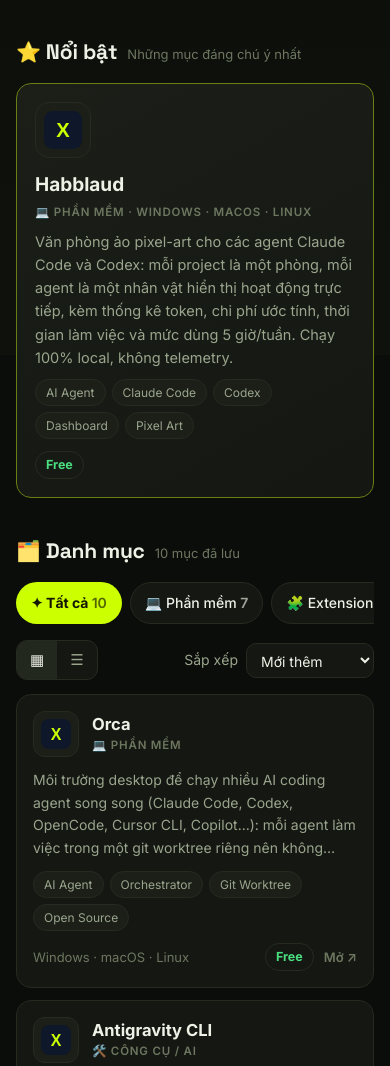
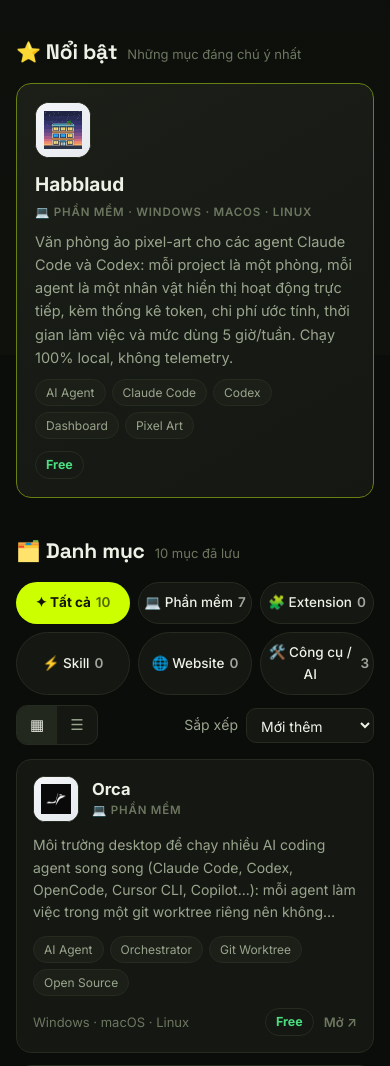
Before and after one commit to cianpixel/cianx-site, a plain HTML site: page index.html in a window 390 px wide. Shown: the part 489-1555 px from the top of the page. Drawn offline with Linux system fonts and the light colour scheme.

Commit message:
Professional local brand icons + mobile category grid (no horizontal scroll), assets ?v=5

```diff
--- a/assets/app.js
+++ b/assets/app.js
@@ -2,6 +2,8 @@ const $=s=>document.querySelector(s);
 const state={data:null,filter:'all',query:'',sort:'newest',view:localStorage.getItem('cianx-view')||'grid',maxDate:''};
 const esc=s=>String(s??'').replace(/[&<>"']/g,c=>({'&':'&amp;','<':'&lt;','>':'&gt;','"':'&quot;',"'":'&#39;'}[c]));
 const favicon=url=>{try{return `https://www.google.com/s2/favicons?domain=${new URL(url).hostname}&sz=128`}catch{return 'favicon.svg'}};
+const iconFor=i=>i.icon||favicon(i.url);
+const iconBox=i=>`<div class="icon-box"><span class="icon-letter" aria-hidden="true">${esc(i.name.charAt(0).toUpperCase())}</span><img src="${esc(iconFor(i))}" alt="" loading="lazy" onerror="this.remove()"></div>`;
 const cat=id=>state.data.categories.find(c=>c.id===id)||{label:id,icon:'🔗'};
 const priceClass=p=>({'Free':'price-free','Freemium':'price-freemium','Paid':'price-paid'}[p]||'');
 
@@ -10,7 +12,7 @@ function badges(i){
 }
 function featureHTML(i){
   return `<article class="feature-card" data-id="${esc(i.id)}" tabindex="0" role="button" aria-label="${esc(i.name)}">
-    <div class="icon-box"><img src="${favicon(i.url)}" alt="" loading="lazy" onerror="this.src='favicon.svg'"></div>
+    ${iconBox(i)}
     <div class="feature-main">
       <h3>${esc(i.name)}</h3>
       <div class="type">${esc(cat(i.type).icon)} ${esc(cat(i.type).label)} · ${esc((i.platform||[]).join(' · '))}</div>
@@ -24,7 +26,7 @@ function cardHTML(i){
   return `<article class="card" data-id="${esc(i.id)}" tabindex="0" role="button" aria-label="${esc(i.name)}">
     ${badges(i)}
     <div class="card-head">
-      <div class="icon-box"><img src="${favicon(i.url)}" alt="" loading="lazy" onerror="this.src='favicon.svg'"></div>
+      ${iconBox(i)}
       <div><h3>${esc(i.name)}</h3><div class="type">${esc(cat(i.type).icon)} ${esc(cat(i.type).label)}</div></div>
     </div>
     <p>${esc(i.description)}</p>
@@ -69,7 +71,7 @@ function render(){
 function openDetail(id){
   const i=state.data.items.find(x=>x.id===id);if(!i)return;
   $('#detailBody').innerHTML=`
-    <div class="card-head"><div class="icon-box"><img src="${favicon(i.url)}" alt="" onerror="this.src='favicon.svg'"></div>
+    <div class="card-head">${iconBox(i)}
     <div><h3 style="margin:0">${esc(i.name)}</h3><div class="type">${esc(cat(i.type).icon)} ${esc(cat(i.type).label)}${i.featured?' · ★ Nổi bật':''}</div></div></div>
     <p class="desc">${esc(i.description)}</p>
     ${i.note?`<p class="desc"><b style="color:var(--text)">Ghi chú:</b> ${esc(i.note)}</p>`:''}
--- a/assets/styles.css
+++ b/assets/styles.css
@@ -100,8 +100,9 @@ section{margin-top:52px}
 .grid.list .card{flex-direction:row;align-items:center}
 .grid.list .card p{display:none}
 .card-head{display:flex;gap:13px;align-items:center}
-.icon-box{width:52px;height:52px;flex:none;display:grid;place-items:center;background:var(--surface2);border:1px solid var(--border);border-radius:14px}
-.icon-box img{width:34px;height:34px;border-radius:8px}
+.icon-box{width:52px;height:52px;flex:none;display:grid;place-items:center;background:#fff;border:1px solid var(--border);border-radius:14px;position:relative;overflow:hidden;box-shadow:0 1px 2px rgba(16,24,40,.06)}
+.icon-box img{width:34px;height:34px;object-fit:contain;position:relative;z-index:1}
+.icon-letter{position:absolute;inset:0;display:grid;place-items:center;font-family:"Space Grotesk",sans-serif;font-weight:700;font-size:21px;color:#667085;background:linear-gradient(135deg,#f4f6f8,#e6eaee)}
 .card h3{margin:0;font-size:17.5px;line-height:1.3}
 .type{font-size:11.5px;color:var(--faint);text-transform:uppercase;letter-spacing:.07em;font-weight:600}
 .card p{margin:0;color:var(--muted);font-size:14.5px;flex:1;display:-webkit-box;-webkit-line-clamp:3;-webkit-box-orient:vertical;overflow:hidden}
@@ -186,9 +187,8 @@ button.copy{background:var(--surface2);color:var(--text);border:1px solid var(--
   .section-head{margin-bottom:14px;gap:10px}
   .section-head h2{font-size:21px}
   .section-note{font-size:13px}
-  .filters{flex-wrap:nowrap;overflow-x:auto;max-width:100%;padding-bottom:6px;scrollbar-width:none;-webkit-overflow-scrolling:touch}
-  .filters::-webkit-scrollbar{display:none}
-  .chip{flex:none;padding:9px 14px;min-height:40px}
+  .filters{display:grid;grid-template-columns:repeat(3,1fr);gap:8px;width:100%}
+  .chip{display:flex;align-items:center;justify-content:center;gap:5px;padding:9px 4px;min-height:42px;font-size:13.5px;text-align:center}
   .filterbar{gap:10px;margin-bottom:14px}
   .toolbar{width:100%;justify-content:space-between}
   .grid{gap:12px}
--- a/data/catalog.json
+++ b/data/catalog.json
@@ -31,6 +31,7 @@
       "id": "orca",
       "name": "Orca",
       "url": "https://www.onorca.dev/",
+      "icon": "assets/icons/orca.png",
       "type": "software",
       "description": "Môi trường desktop để chạy nhiều AI coding agent song song (Claude Code, Codex, OpenCode, Cursor CLI, Copilot...): mỗi agent làm việc trong một git worktree riêng nên không đụng file của nhau, sau đó so sánh diff và chọn kết quả tốt nhất.",
       "tags": [
@@ -53,6 +54,7 @@
       "id": "antigravity-cli",
       "name": "Antigravity CLI",
       "url": "https://antigravity.google/",
+      "icon": "assets/icons/antigravity-cli.png",
       "type": "tool",
       "description": "Phiên bản dòng lệnh (lệnh agy) của nền tảng lập trình agent-first Antigravity của Google: mang khả năng agent của Antigravity 2.0 — suy luận nhiều bước, sửa nhiều file, gọi công cụ — vào thẳng terminal, thay thế Gemini CLI.",
       "tags": [
@@ -76,6 +78,7 @@
       "id": "opencode",
       "name": "OpenCode",
       "url": "https://opencode.ai/",
+      "icon": "assets/icons/opencode.svg",
       "type": "tool",
       "description": "AI coding agent mã nguồn mở chạy trong terminal (cũng có app desktop và extension IDE): viết, sửa và debug code bằng ngôn ngữ tự nhiên, kết nối hơn 75 nhà cung cấp model như Claude, GPT, Gemini hoặc model local qua Ollama, không bị khoá vào một hãng duy nhất.",
       "tags": [
@@ -99,6 +102,7 @@
       "id": "git",
       "name": "Git",
       "url": "https://git-scm.com/",
+      "icon": "assets/icons/git.svg",
       "type": "tool",
       "description": "Hệ thống quản lý phiên bản phân tán miễn phí và mã nguồn mở (trang chính thức git-scm.com): theo dõi lịch sử thay đổi code, làm việc với nhánh (branch), merge và cộng tác qua GitHub/GitLab.",
       "tags": [
@@ -120,6 +124,7 @@
       "id": "bruno",
       "name": "Bruno",
       "url": "https://www.usebruno.com/",
+      "icon": "assets/icons/bruno.svg",
       "type": "software",
       "description": "API client mã nguồn mở thay thế Postman/Insomnia: chạy offline, lưu collection thành các file text .bru ngay trong thư mục project nên quản lý phiên bản bằng Git dễ dàng; hỗ trợ REST, GraphQL, gRPC và WebSocket.",
       "tags": [
@@ -142,6 +147,7 @@
       "id": "intellij-idea",
       "name": "IntelliJ IDEA",
       "url": "https://www.jetbrains.com/idea/",
+      "icon": "assets/icons/intellijidea.svg",
       "type": "software",
       "description": "IDE hàng đầu cho Java và Kotlin của JetBrains: gợi ý code thông minh, phân tích tĩnh, refactor mạnh, tích hợp sẵn debugger, profiler, công cụ database và HTTP Client.",
       "tags": [
@@ -164,6 +170,7 @@
       "id": "sublime-text",
       "name": "Sublime Text",
       "url": "https://www.sublimetext.com/",
+      "icon": "assets/icons/sublimetext.svg",
       "type": "software",
       "description": "Trình soạn thảo code siêu nhẹ và khởi động cực nhanh: Goto Anything, chỉnh sửa nhiều vị trí cùng lúc, Command Palette, tuỳ biến sâu bằng JSON và mở rộng bằng plugin Python qua Package Control.",
       "tags": [
@@ -185,6 +192,7 @@
       "id": "internet-download-manager",
       "name": "Internet Download Manager (IDM)",
       "url": "https://www.internetdownloadmanager.com/",
+      "icon": "assets/icons/internet-download-manager.png",
       "type": "software",
       "description": "Trình quản lý tải xuống cho Windows: chia file thành nhiều luồng tải song song để tăng tốc, tự tải tiếp khi đứt mạng, hẹn giờ tải và tự bắt link tải từ Chrome, Edge, Firefox.",
       "tags": [
@@ -204,6 +212,7 @@
       "id": "navicat-premium",
       "name": "Navicat Premium",
       "url": "https://www.navicat.com/en/products/navicat-premium",
+      "icon": "assets/icons/navicat-premium.png",
       "type": "software",
       "description": "Công cụ quản lý và phát triển cơ sở dữ liệu tất cả trong một: kết nối đồng thời MySQL, PostgreSQL, MariaDB, SQL Server, Oracle, SQLite, MongoDB, Redis và Snowflake từ một ứng dụng duy nhất, hỗ trợ thiết kế mô hình dữ liệu, đồng bộ và di chuyển dữ liệu.",
       "tags": [
@@ -227,6 +236,7 @@
       "id": "habblaud",
       "name": "Habblaud",
       "url": "https://habblaud.com/",
+      "icon": "assets/icons/habblaud.png",
       "type": "software",
       "description": "Văn phòng ảo pixel-art cho các agent Claude Code và Codex: mỗi project là một phòng, mỗi agent là một nhân vật hiển thị hoạt động trực tiếp, kèm thống kê token, chi phí ước tính, thời gian làm việc và mức dùng 5 giờ/tuần. Chạy 100% local, không telemetry.",
       "tags": [
--- a/index.html
+++ b/index.html
@@ -15,7 +15,7 @@
 <link rel="preconnect" href="https://fonts.googleapis.com">
 <link rel="preconnect" href="https://fonts.gstatic.com" crossorigin>
 <link href="https://fonts.googleapis.com/css2?family=Inter:wght@400;500;600;700&family=Space+Grotesk:wght@500;600;700&display=swap" rel="stylesheet">
-<link rel="stylesheet" href="assets/styles.css?v=4">
+<link rel="stylesheet" href="assets/styles.css?v=5">
 </head>
 <body>
 <div class="bg-glow" aria-hidden="true"></div>
@@ -117,6 +117,6 @@
 </dialog>
 
 <noscript><p style="text-align:center;padding:20px">Trang này cần JavaScript để hiển thị danh mục.</p></noscript>
-<script src="assets/app.js?v=4" defer></script>
+<script src="assets/app.js?v=5" defer></script>
 </body>
 </html>
```
Also changed, not shown: assets/icons/antigravity-cli.png (added), assets/icons/bruno.svg (added), assets/icons/git.svg (added), assets/icons/habblaud.png (added), assets/icons/intellijidea.svg (added), assets/icons/internet-download-manager.png (added), assets/icons/navicat-premium.png (added), assets/icons/opencode.svg (added), assets/icons/orca.png (added), assets/icons/sublimetext.svg (added).
